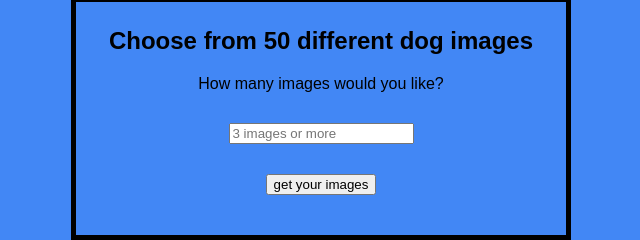
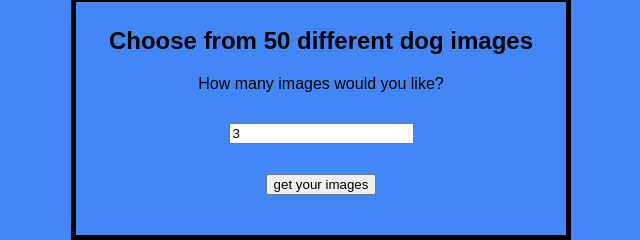
Before and after one commit to oliviadavis593/dog-api2, a plain HTML site: page index.html in a window 1280 px wide. Shown: the part 83-323 px from the top of the page, 319-959 px from the left. Drawn offline with nearby package versions, Linux system fonts and the light colour scheme; a web font is replaced by a local one.

Commit message:
added default number

```diff
--- a/index.html
+++ b/index.html
@@ -16,7 +16,7 @@
             <form id="dog-input-form">
                 <h2>Choose from 50 different dog images</h2>
                 <label for="images">How many images would you like?</label>
-                <input  id="number-dog" class="number" type="number" placeholder="3 images or more" required>
+                <input  id="number-dog" class="number" type="number" value="3" placeholder="3 images or more" required>
 
                 <div class="button">
                     <input class="sumbit" type="submit" value="get your images" />
```
